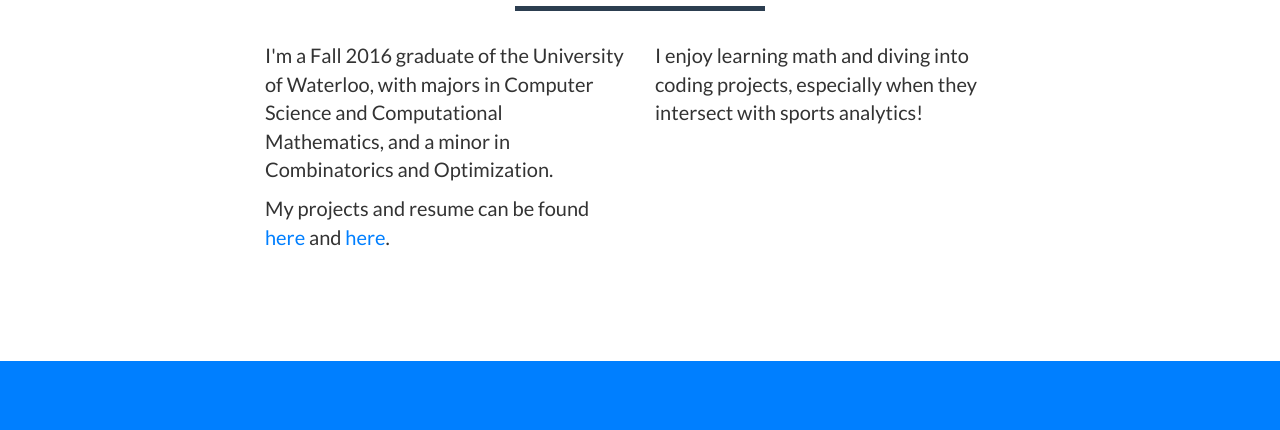
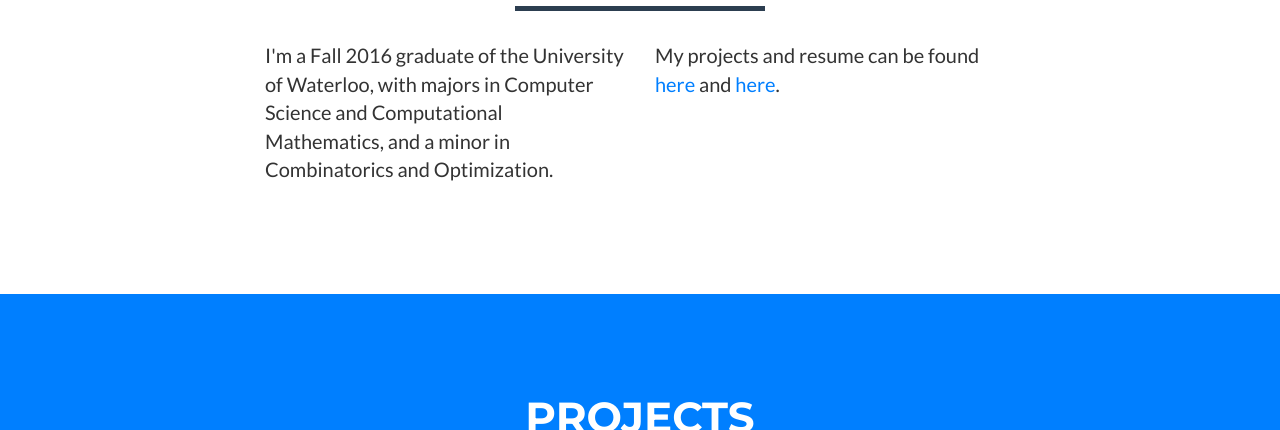
Before and after one commit to patwong/patwong.github.io, a website: page index.html in a window 1280 px wide. Shown: the part 670-1100 px from the top of the page. Drawn offline with nearby package versions, Linux system fonts and the light colour scheme.

Commit message:
update 'about'

```diff
--- a/index.html
+++ b/index.html
@@ -99,15 +99,14 @@
             <div class="row">
                 <div class="col-lg-4 col-lg-offset-2">
                     <p>I'm a Fall 2016 graduate of the University of Waterloo, with majors in Computer Science and Computational Mathematics, and a minor in Combinatorics and Optimization. </p>
-					<p class="page-scroll">
+                </div>
+                <div class="col-lg-4">
+    					<p class="page-scroll">
 						My projects and resume can be found
 						<a href="#projects">here</a> and
 						<a href="files/patrickwong_resume_2018.pdf" target="_blank">here</a>.
 					</p>
-                </div>
-                <div class="col-lg-4">
-                    <p>I enjoy learning math and diving into coding projects, especially when they intersect with sports analytics!</p>
-                </div>
+            </div>
             </div>
         </div>
     </section>
```
